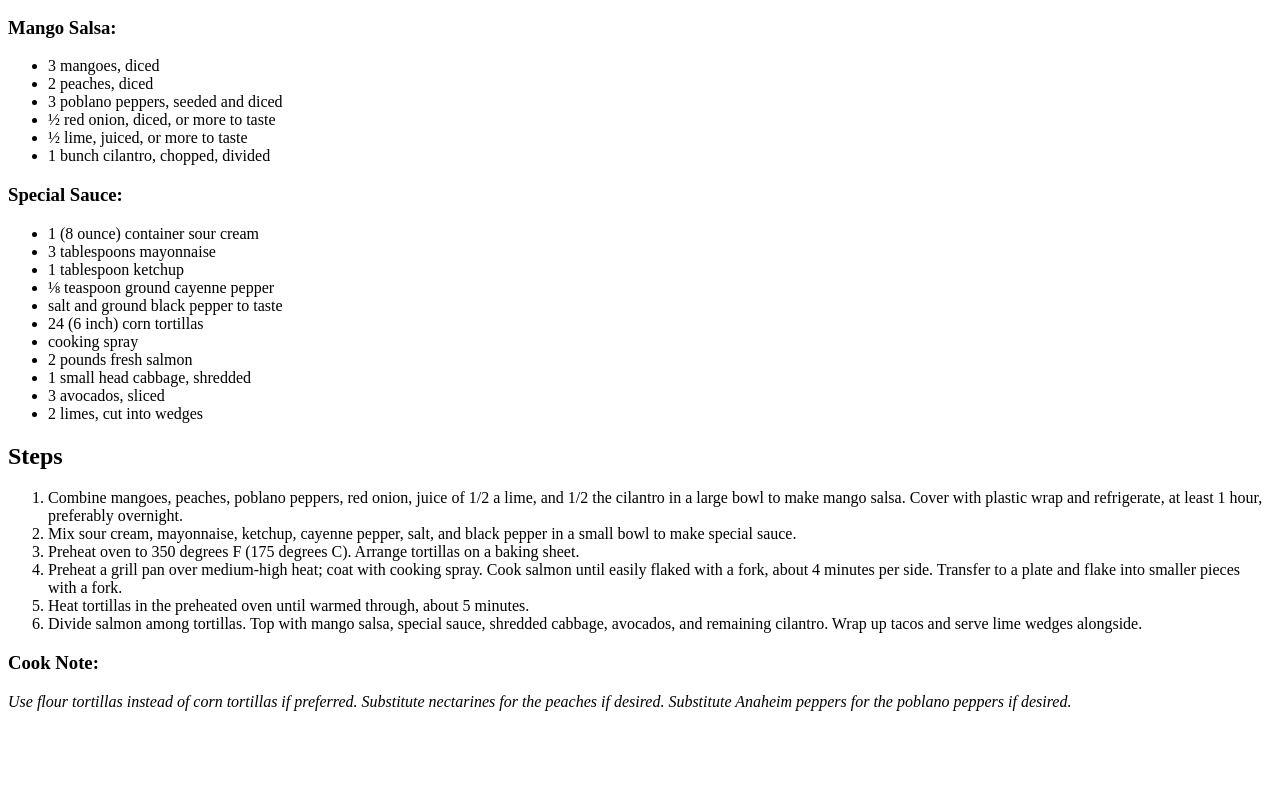
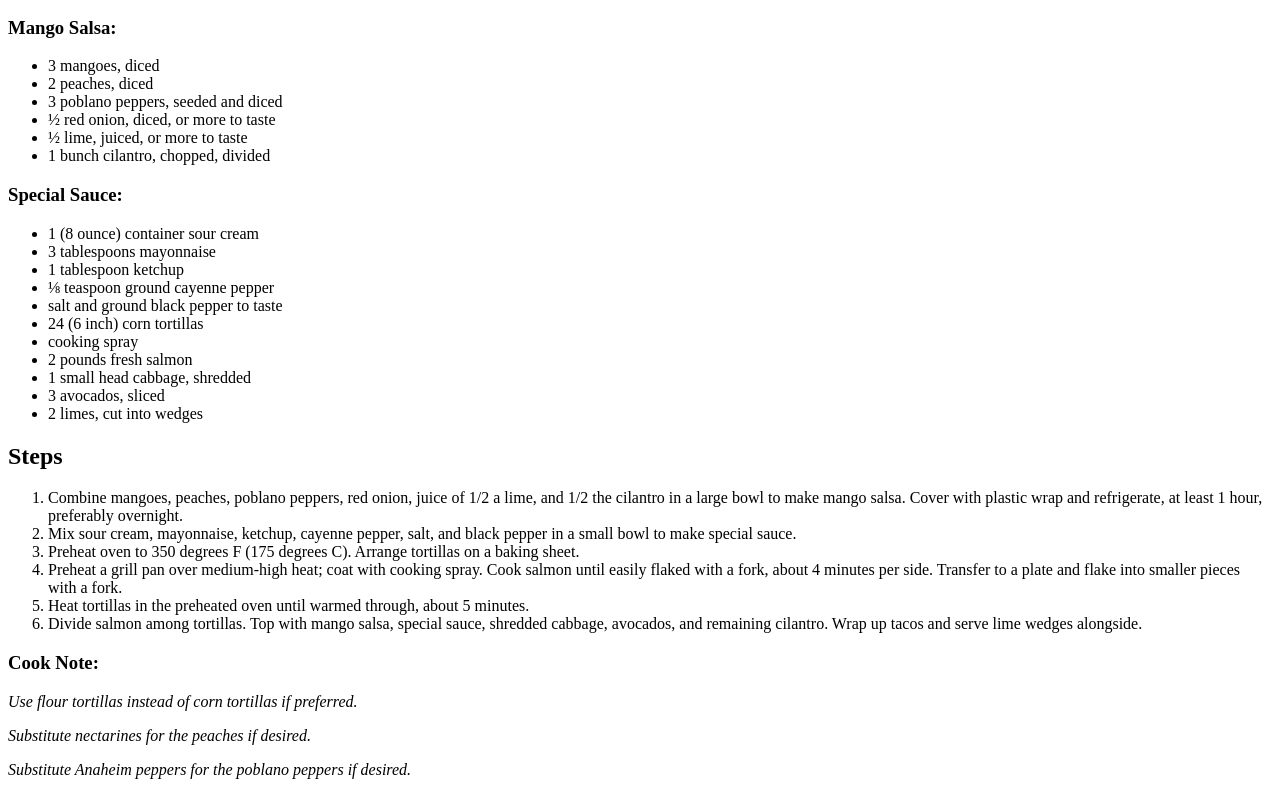
Before and after one commit to aymenterea/odin-recipes, a plain HTML site: page recipes/salmon-tacos-with-mango-salsa.html in a window 1280 px wide. Shown: the part 1419-2214 px from the top of the page. Before the commit the page ends 2146 px from the top, so only its background shows below. Drawn offline with Linux system fonts and the light colour scheme.

Commit message:
Fix problem with cook note in #2 recipe

```diff
--- a/recipes/salmon-tacos-with-mango-salsa.html
+++ b/recipes/salmon-tacos-with-mango-salsa.html
@@ -43,10 +43,8 @@
             <li>Divide salmon among tortillas. Top with mango salsa, special sauce, shredded cabbage, avocados, and remaining cilantro. Wrap up tacos and serve lime wedges alongside.</li>
         </ol>
         <h3>Cook Note:</h3>
-        <p><em>Use flour tortillas instead of corn tortillas if preferred.
-
-            Substitute nectarines for the peaches if desired.
-
-            Substitute Anaheim peppers for the poblano peppers if desired.</em></p>
+        <p><em>Use flour tortillas instead of corn tortillas if preferred.</em></p>
+        <p><em>Substitute nectarines for the peaches if desired.</em></p>
+        <p><em>Substitute Anaheim peppers for the poblano peppers if desired.</em></p>
     </body>
 </html>
```
